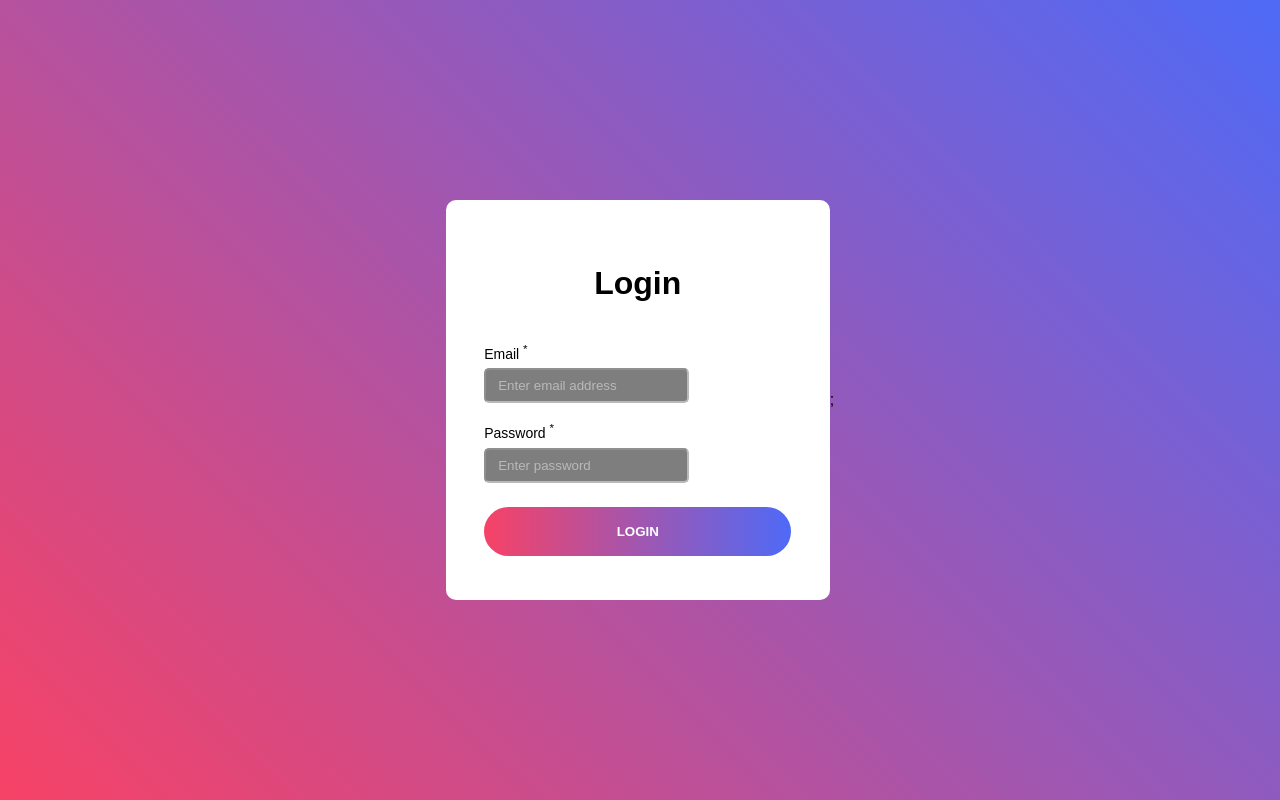
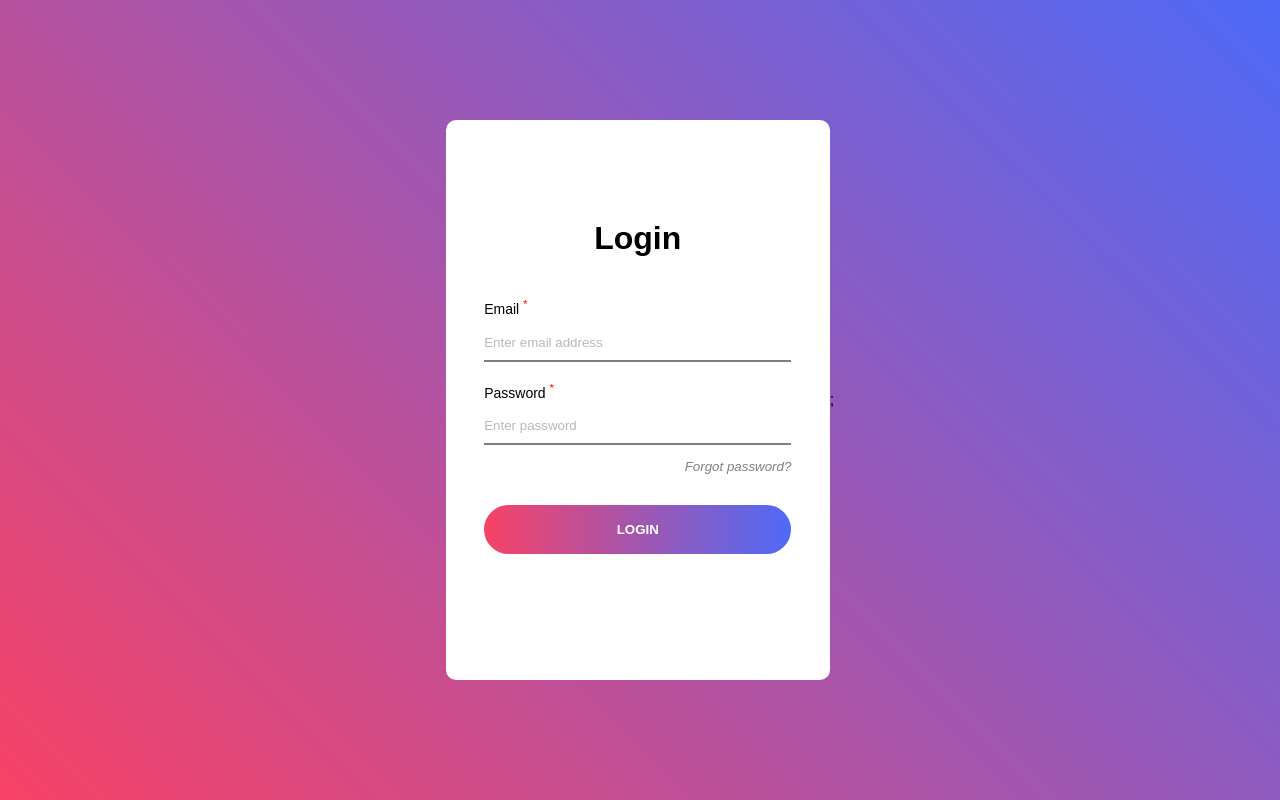
Before and after one commit to Prachi24599/HTS-login-form, a React (Create React App) app: page / in a window 1280 px wide. Built offline with nearby package versions, Linux system fonts and the light colour scheme.

Commit message:
style completed for input fields and button

```diff
--- a/src/components/Login.css
+++ b/src/components/Login.css
@@ -1,6 +1,6 @@
 .container {
   background-color: white;
-  height: 50%;
+  height: 70%;
   width: 30%;
   display: flex;
   flex-direction: column;
@@ -18,13 +18,25 @@ form {
   color: #010101;
   font-size: 0.875rem;
   margin-bottom: 0.25rem;
-  line-height: 1.375rem;
+  line-height: 1.5rem;
+}
+sup {
+  color: red;
 }
 input {
-  background-color: black;
+  width: 100%;
   opacity: 0.5;
-  padding: 8px 12px;
-  border-radius: 5px;
+  padding: 10px 0;
+  border: none;
+  border-bottom: 2px solid #010101;
+  outline: none;
+}
+.forgot_password {
+  font-size: smaller;
+  font-style: italic;
+  text-align: right;
+  cursor: pointer;
+  color: gray;
 }
 button {
   width: 100%;
@@ -32,7 +44,7 @@ button {
   border: none;
   border-radius: 25px;
   padding: 17px 20px;
-  margin-top: 1.5rem;
+  margin-bottom: 3rem;
   font-weight: bold;
   color: white;
   cursor: pointer;
--- a/src/components/Login.jsx
+++ b/src/components/Login.jsx
@@ -49,6 +49,7 @@ const Login = () => {
             onChange={changeHandler}
           />
         </label>
+        <p className="forgot_password">Forgot password?</p>
         <br />
         <button>LOGIN </button>
       </form>
```
